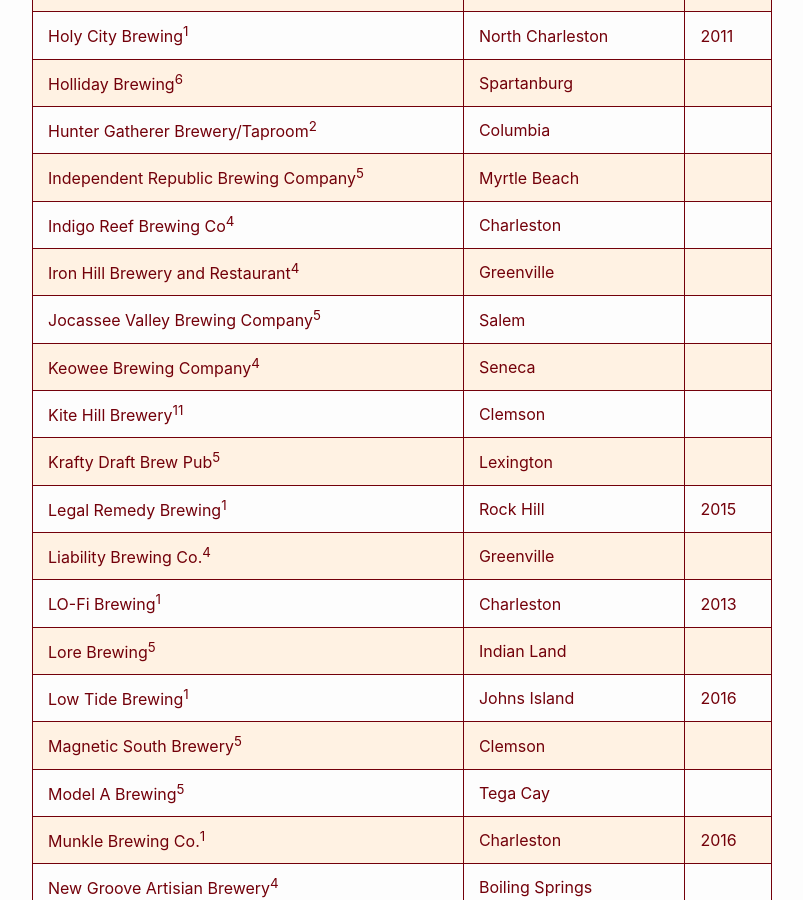
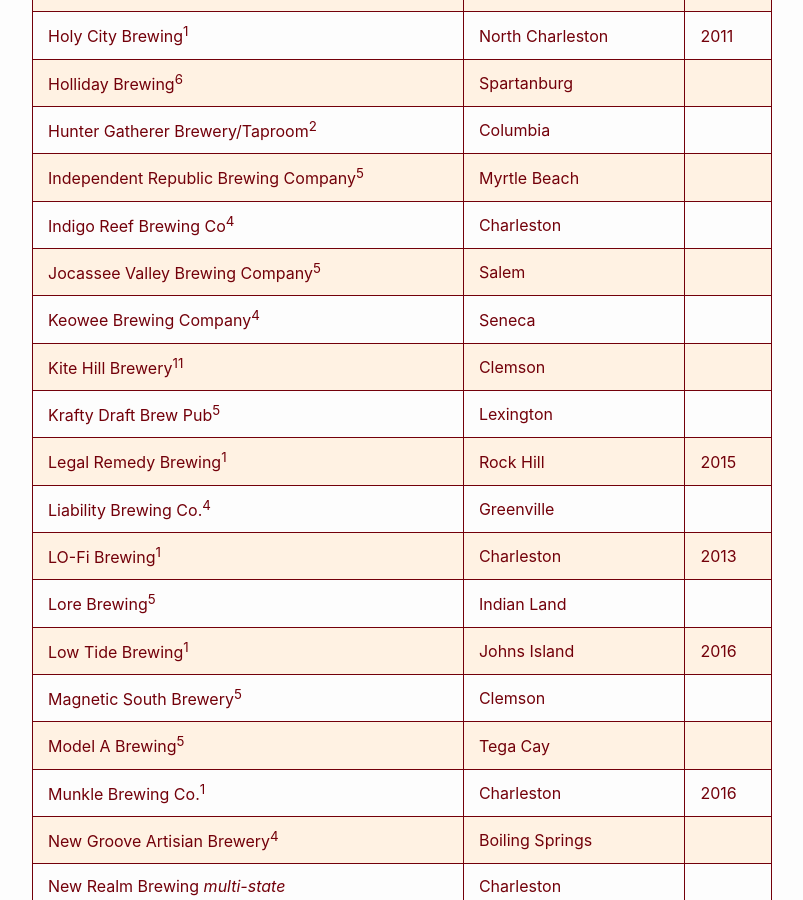
Before and after one commit to RalphHightower/RalphHightower, a Jekyll site: the page built from SouthCarolinaBeerBrewies.md, in a window 1280 px wide and 900 px high, scrolled down 2866 px. Shown: the whole window, without its empty margins (238-1041 px from the left). Built offline with Jekyll 4.4.1, drawn with Linux system fonts in a browser that asks for light colours; our own code applies the rules of GitHub Pages for plain Markdown files.

Commit message:
docs: Remove Iron Hill Brewery (not even regional)

```diff
--- a/SouthCarolinaBeerBrewies.md
+++ b/SouthCarolinaBeerBrewies.md
@@ -47,7 +47,6 @@
 | [Hunter Gatherer Brewery/Taproom](https://huntergathererbrewery.com/)[^2] | Columbia |
 | Independent Republic Brewing Company[^4] | Myrtle Beach ||
 | [Indigo Reef Brewing Co](http://www.indigoreefbrewing.com/)[^3] | Charleston ||
-| [Iron Hill Brewery and Restaurant](https://www.ironhillbrewery.com/greenville-sc)[^3] | Greenville ||
 | Jocassee Valley Brewing Company[^4] | Salem |
 | [Keowee Brewing Company](http://keoweebrewing.com/)[^3] | Seneca ||
 | Kite Hill Brewery[^8] | Clemson ||
```
